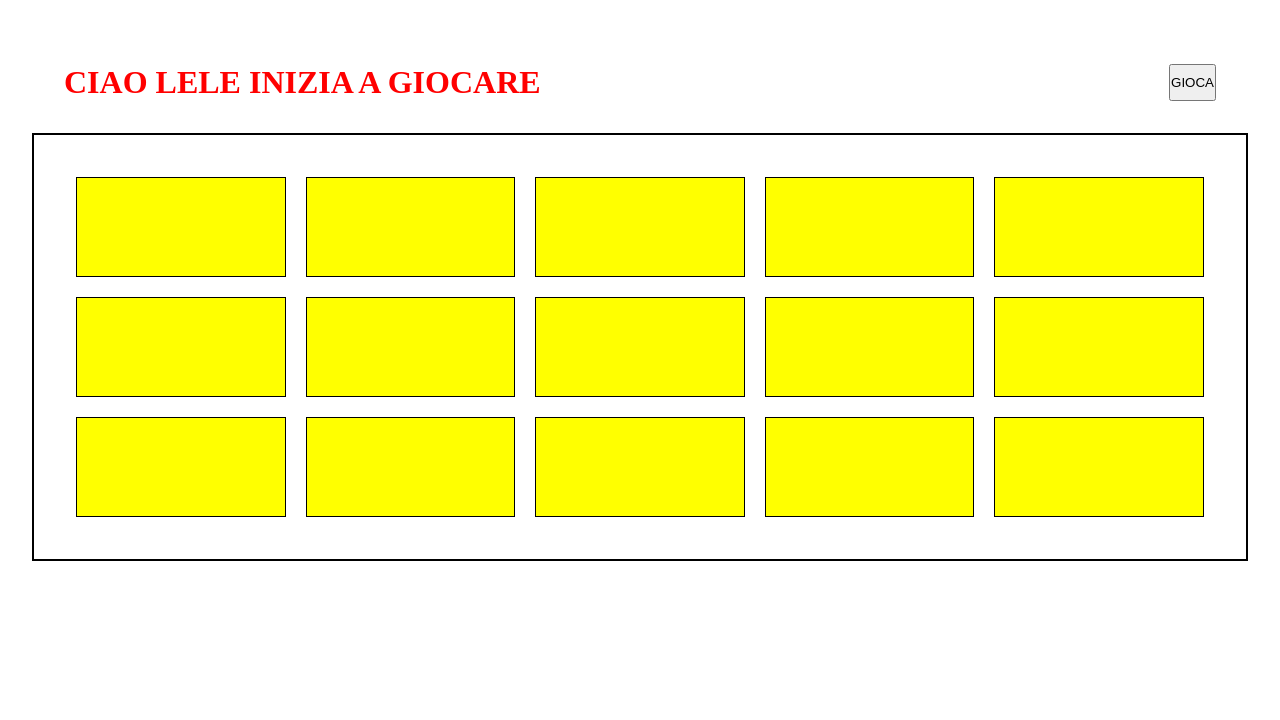
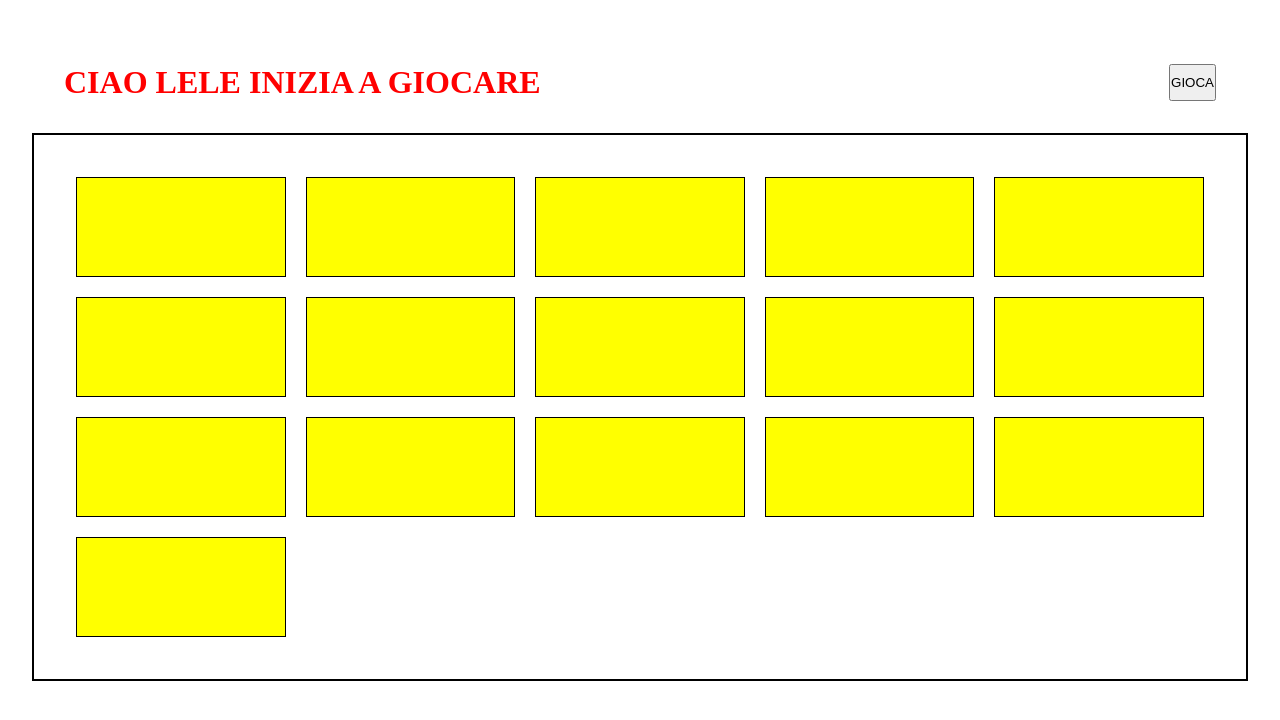
Before and after one commit to Luega/MemoryGame, a Vue app: page / in a window 1280 px wide. Shown: the top 720 px of the page. Built offline with nearby package versions, Linux system fonts and the light colour scheme.

Commit message:
added game logic

```diff
--- a/src/components/BabboleoWorld copy.vue
+++ b/src/components/BabboleoWorld copy.vue
@@ -1,22 +1,22 @@
 <template>
-  <!-- `container -->
+  <!-- CONTAINER -->
   <div class="container">
-    <!-- top -->
+    <!-- TOP -->
     <div>
-      <!-- title and button -->
+      <!-- TITLE -->
       <div class="topContainer">
         <h1>CIAO LELE INIZIA A GIOCARE</h1>
+        <!-- SELECTION OF THE LEVEL -->
         <button>GIOCA</button>
       </div>
     </div>
-    <!-- bottom -->
+    <!-- BOTTOM -->
     <div>
-      <!-- playgorund -->
-      <div class="playground">
-        <!-- run a v-for on the crocodilesArray array to create cards  -->
-        <!-- added the click event to change the display mode of the card's img -->
-        <div :id="`a-${key}`" class="card" v-for="(croc, key) in crocodilesArray" :key="key" @click="selectCard(croc, key)">
-        <!-- added the id to select the img in the function 'selectCard' -->
+      <!-- PLAYGROUND -->
+      <div id="playground">
+        <!-- CARDS -->
+        <!-- run a v-for on the crocodilesArray to create cards and added the click event -->
+        <div class="card" v-for="(croc, key) in crocodilesArray" :key="key" @click="selectCard(croc, key)">
           <img :id="`ab-${key}`" :src="require(`@/assets/img/${croc.img}`)" alt="Croc">
         </div>
       </div>
@@ -32,8 +32,12 @@ export default {
   },
   data() {
     return {
+      // choosed number of cards in the game
+      cardsNumber: 16,
       // array for the imgs comparison
       comparisonArray: [],
+      // array of img ids to change the display mode of the imgs if the imgs selected are not the same
+      idArray: [],
       // array for the ending of the game
       endingArray: [],
       // array for the cards
@@ -47,7 +51,11 @@ export default {
           selected: false,
         },
         {
-          img: "cartoon-crocodile-vector-21277180.jpg",
+          img: "posters-krokodil.jpg.jpg",
+          selected: false,
+        },
+        {
+          img: "posters-krokodil.jpg.jpg",
           selected: false,
         },
         {
@@ -103,35 +111,62 @@ export default {
   },
   methods: {
     selectCard(croc, key) {
-      // depending on truthfulness of the selected
+      // if the selected value of the card is false
       if (croc.selected == false) {
         // change selected value of the card
         croc.selected = true;
         // change the display mode of the card's img
         document.getElementById(`ab-${key}`).style.display = "inline-block";
+        // push the id of the img in the ids array
+        this.idArray.push(`ab-${key}`);
         // push the obj in the comparison array
         this.comparisonArray.push(croc);
         // after the second card selection
         if (this.comparisonArray.length == 2) {
-          // if the img of obj are the same
+          // if the img of objs are the same
           if (this.comparisonArray[0].img == this.comparisonArray[1].img) {
-            // push the first obj of comparisonArray in to endingArray
-            this.endingArray.push(this.comparisonArray[0]);
+            // push objs of comparisonArray in to endingArray
+            this.endingArray.push(this.comparisonArray[0], this.comparisonArray[1]);
             // remove the objts from comparisonArray
             this.comparisonArray.splice(0, 2);
-            alert("hai 0 elementi nell'array");
+            // remove the ids from idsArray
+            this.idArray.splice(0, 2);
+            // if the number of obj in the endingArray is the same of the cardsNumber the game is ended
+            if (this.endingArray.length == this.cardsNumber) {
+              alert('hai vinto!')
+            }
+            // if the img of objs are not the same
+          } else if (this.comparisonArray[0].img !== this.comparisonArray[1].img) {
+            // change the display imgs of both selected cards to none
+            document.getElementById(this.idArray[0]).style.display = "none";
+            document.getElementById(this.idArray[1]).style.display = "none";
+            // remove the ids from idArray
+            this.idArray.splice(0, 2);
+            // change the card selected value to false
+            this.crocodilesArray.forEach(obj => {
+              if (this.comparisonArray.includes(obj)) {
+                obj.selected = false;
+              }
+            });
+            // remove the objts from comparisonArray
+            this.comparisonArray.splice(0, 2);
           }
         }
+        // if the selected value of the card is true
       } else {
-        croc.selected = false;
-        document.getElementById(`ab-${key}`).style.display = "none";
+        if (!this.endingArray.includes(croc)) {
+          // remove the objts from comparisonArray
+          this.comparisonArray.splice(0, 1);
+          // remove the id from idArray
+          this.idArray.splice(0, 1);
+          // change the card selected value in false
+          croc.selected = false;
+          // change the card img display mode in none
+          document.getElementById(`ab-${key}`).style.display = "none";
+        } else {
+          alert('Hai giá indovinato questa carta');
+        }
       }
-      // 1- creo due array vuoti (uno per il confronto e uno per la fine del gioco)
-      // 2- la lunghezza dell'array é minore di 2
-      // 3- vai avanti
-      // 4- la lunghezza dell'array é maggiore o uguale a 2
-      // 5- se img sono uguali allora allert, aggiungo card all'array e poi la card cambia display in none
-      // 6- se img sono diverse le img display none e l´array viene svuotato.
     },
   }
 }
@@ -149,14 +184,14 @@ export default {
   display: flex;
   justify-content: space-between;
 }
-.playground {
+#playground {
   padding: 2rem;
   border: 2px solid black;
   display: flex;
   flex-wrap: wrap;
   justify-content: space-between;
 }
-.playground .card {
+#playground .card {
   width: 100px;
   height: 100px;
   margin: 10px;
```
Also changed, not shown: src/assets/img/posters-krokodil.jpg.jpg (added).
